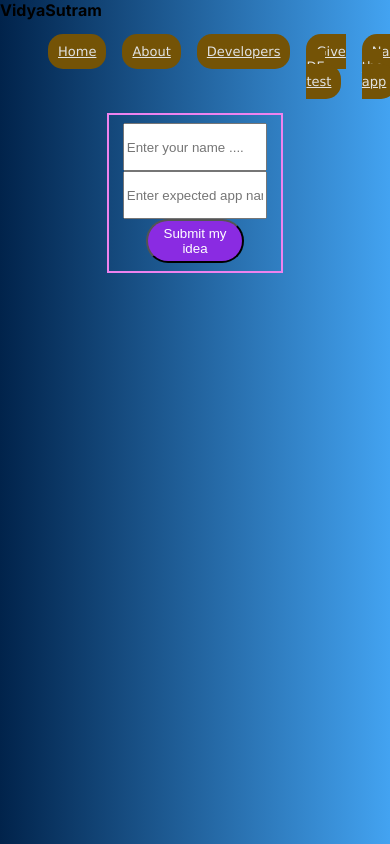
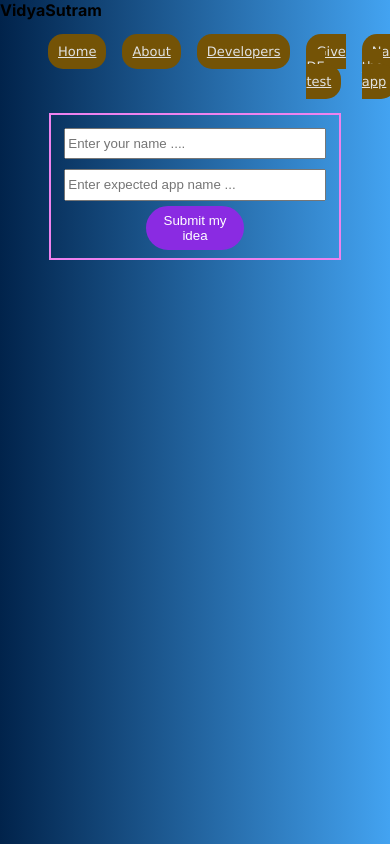
Before and after one commit to gpmakm/Vidyasutram, a Next.js app: page /akarsh-form in a window 390 px wide. Shown: the top 844 px of the page. Built offline with nearby package versions, Linux system fonts and the light colour scheme.

Commit message:
Worked on responsiveness

```diff
--- a/app/akarsh-form/page.jsx
+++ b/app/akarsh-form/page.jsx
@@ -5,8 +5,10 @@ import {React,useState} from 'react'
  const page =  () => {
     const [app,setApp]=useState();
     const [user,setUser]=useState()
+    const [buttonText,setButtonText]=useState('Submit my idea')
     const sendData=async (e)=>{
         e.preventDefault();
+        setButtonText("Submitting...")
         let r= await fetch('/forms/form',{
             method:'POST',
             body:JSON.stringify({
@@ -20,7 +22,9 @@ import {React,useState} from 'react'
         alert(data.message)
         console.log(app+user);
         console.log(data);
-
+        setButtonText("Submit my idea")
+        setApp('');
+        setUser('');
 
     }
   return (
@@ -32,7 +36,7 @@ import {React,useState} from 'react'
             <div className="field">
                 <input type="text" name="appname" id="" placeholder='Enter expected app name ...' value={app} onChange={(e)=>{setApp(e.target.value)}} />
             </div>
-            <button>Submit my idea</button>
+            <button>{buttonText}</button>
         </form>
     </div>
   )
--- a/app/globals.css
+++ b/app/globals.css
@@ -466,6 +466,24 @@ h3 {
 }
 
 @media screen and (max-width:500px) {
+  #temp{
+    width: 90vw;
+    height: auto;
+    padding: 8px;
+    display: flex;
+    flex-direction: column;
+    justify-content: center;justify-self: center; align-content: center;
+    align-self: center;
+    border: 2px solid violet;align-items: center;
+  }
+  #temp input{
+    width: 65vw;
+    height: 3vh;
+    margin:5px;
+  }
+  #temp form{
+    border: none;
+  }
   body{
     background: none;
   }
@@ -547,8 +565,8 @@ button {
 
 
 
-#temp,#temp form{
-  width: 40vw;
+#temp,#temp {
+  width: auto;
   height: auto;
   padding: 8px;
   display: flex;
@@ -557,7 +575,7 @@ button {
   align-self: center;
   border: 2px solid violet;align-items: center;
 }
-#temp form button{
+#temp  button{
   border: 2px solid blueviolet;
   flex-wrap: wrap;
 }
@@ -565,12 +583,3 @@ button {
   width: 35vw;
   height: 5vh;
 }
-@media screen and (max-width:500px) {
-  #temp form input{
-    width: 80vw;
-    height: 5vh;
-  }
-  #temp form{
-    border: none;
-  }
-}
```
Also changed, not shown: 1 other file (tests, documents, lock files or other folders).
